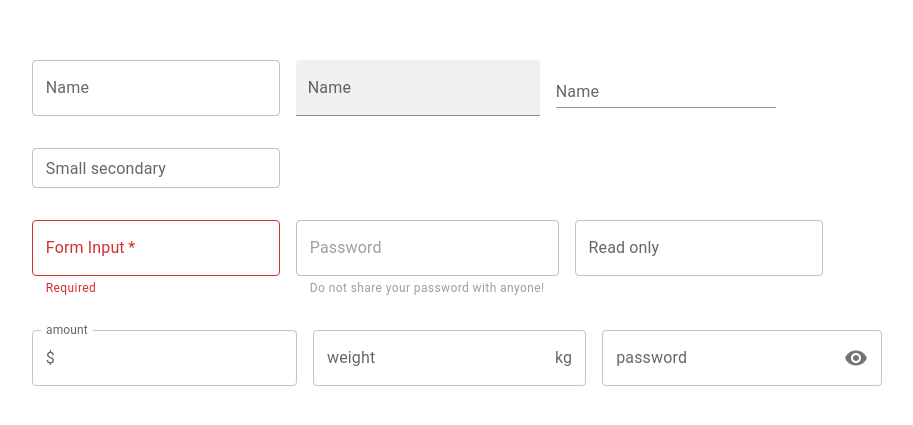
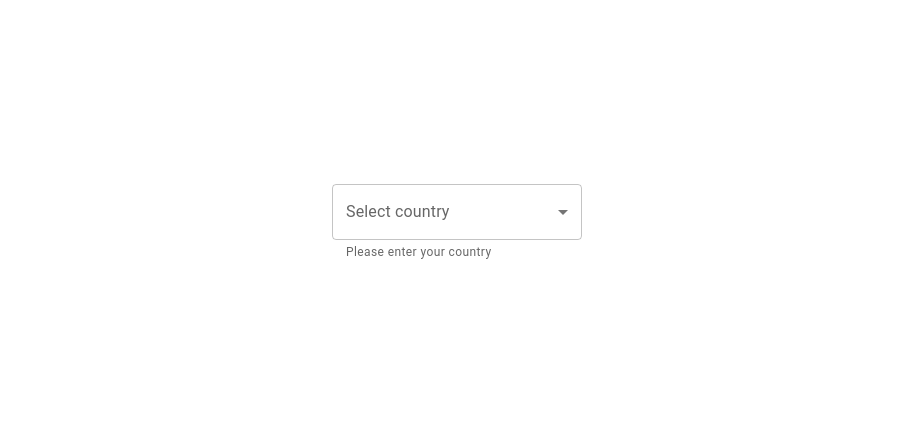
Before and after one commit to IbrahimFakhir/Learning-Material-UI, a React (Vite) app: page / in a window 1280 px wide. Shown: the part 177-602 px from the top of the page, without its empty margins (183-1096 px from the left). Built offline with nearby package versions, Linux system fonts and the light colour scheme.

Commit message:
finished select course

```diff
--- a/src/App.tsx
+++ b/src/App.tsx
@@ -1,14 +1,16 @@
-/* import MuiButton from './components/MuiButton' */
-/* import MuiTypography from './components/MuiTypography' */
+/* import MuiButton from './components/MuiButton'
+*//* import MuiTypography from './components/MuiTypography' */
+/* import MuiTextField from "./components/MuiTextField" */
 
-import MuiTextField from "./components/MuiTextField"
+import MuiSelect from "./components/MuiSelect"
 
 function App() {
 	return (
 		<div className='app'>
 			{/* <MuiTypography /> */}
-			{/* <MuiButton /> */}
-			<MuiTextField />
+			{/* {<MuiButton />} */}
+			{/* <MuiTextField /> */}
+			<MuiSelect />
 		</div>
 	)
 }
--- a/src/components/MuiButton.tsx
+++ b/src/components/MuiButton.tsx
@@ -104,6 +104,9 @@ const MuiButton = () => {
 					</ToggleButton>
 				</ToggleButtonGroup>
 			</Stack>
+			<Stack direction="row">
+				<Button variant="contained" fullWidth >Button</Button>
+			</Stack>
 		</Stack>
 	)
 }
--- /dev/null
+++ b/src/components/MuiSelect.tsx
@@ -0,0 +1,31 @@
+import { Box, TextField, MenuItem } from "@mui/material"
+import { useState } from "react"
+
+const MuiSelect = () => {
+	const [country, setCountry] = useState('')
+
+	console.log(country)
+
+	const handleChange = (e: React.ChangeEvent<HTMLInputElement>) => {
+		setCountry(e.target.value as string)
+	}
+
+	return (
+		<Box width="250px">
+			<TextField
+				label="Select country"
+				select
+				value={country}
+				onChange={handleChange}
+				fullWidth
+				helperText="Please enter your country"
+			>
+				<MenuItem value="IN">India</MenuItem>
+				<MenuItem value="US">USA</MenuItem>
+				<MenuItem value="AU">Australia</MenuItem>
+			</TextField>
+		</Box>
+	)
+}
+
+export default MuiSelect
```
Also changed, not shown: src/components/MuiRadioButton.tsx (added, +9 -0 lines).
